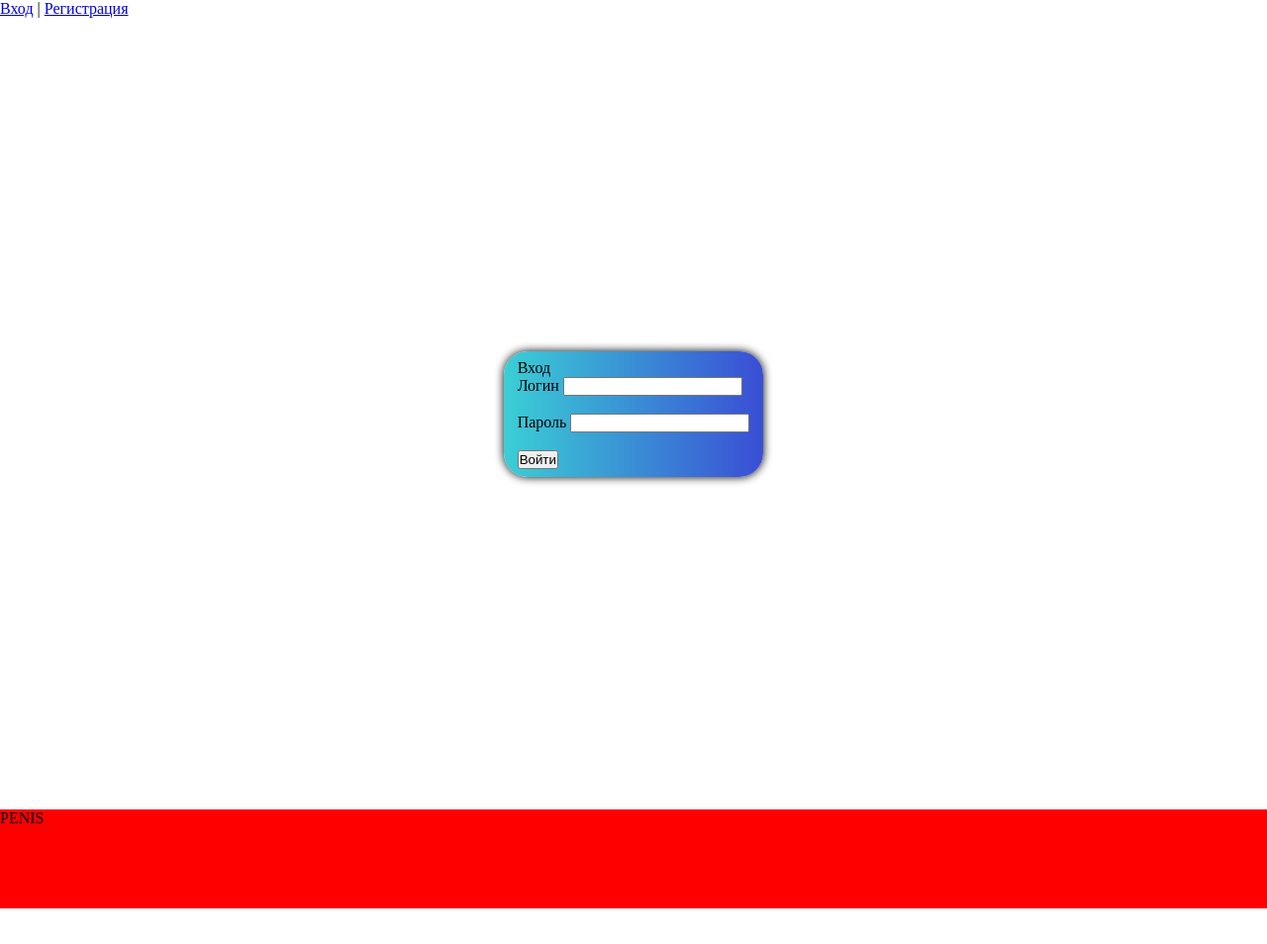
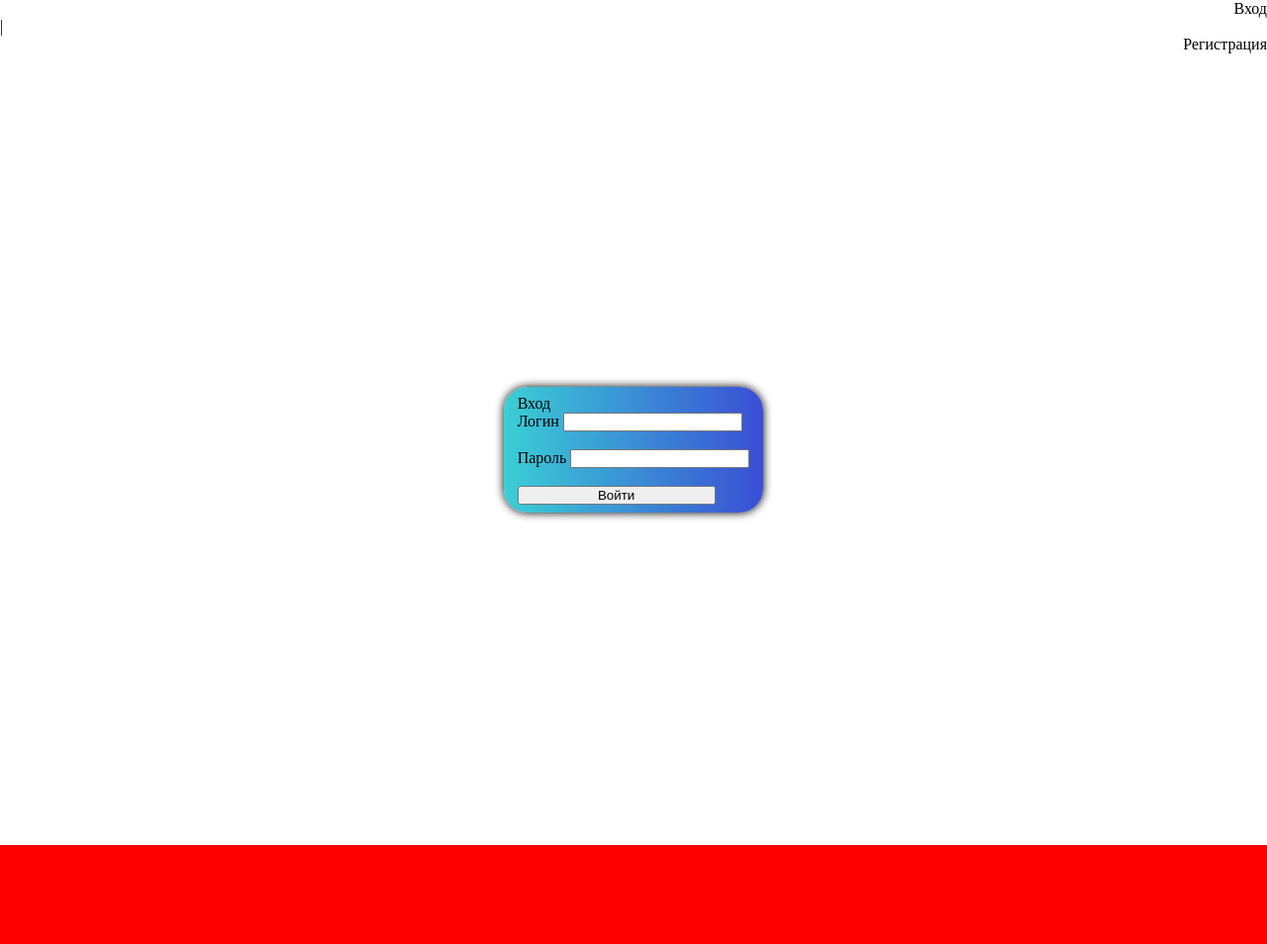
Before and after one commit to severtem6/pz, a plain HTML site: page index.html in a window 1280 px wide. Shown: the whole page at 99% size. Before the commit the page ends 918 px from the top, so only its background shows below. Drawn offline with Linux system fonts and the light colour scheme.

Commit message:
last change

```diff
--- a/css/style.css
+++ b/css/style.css
@@ -28,9 +28,21 @@ footer {
   border-radius: 24px;
   padding: 6px 12px;
   background-image: linear-gradient(90deg, #3acfd5 0%, #3a4ed5 100%);
-  /* Fill the inside with white */
   background-origin: border-box;
   border-width: 40px;
   box-shadow: 0px 0px 10px #000;
   border: 2px solid transparent;
 }
+
+.button-main {
+  width: 200px;
+}
+
+.heading a{
+  text-decoration: none;
+  color: black;
+  display: flex;
+
+  justify-content: end;
+  align-items: end;
+}
--- a/index.html
+++ b/index.html
@@ -18,22 +18,22 @@
         <div class="container">
           <div class="wrapper">
             <form class="registration">
-              <legend>Вход</legend>
+              <legend class="login_name">Вход</legend>
               <label for="login">Логин</label>
               <input id="login" type="text" required /><br /><br />
-              <label for="pass">Пароль </label>
+              <label for="pass">Пароль</label>
               <input
                 id="pass"
                 type="password"
                 minlength="6"
                 required
               /><br /><br />
-              <button>Войти</button>
+              <button class="button-main">Войти</button>
             </form>
           </div>
         </div>
       </main>
-      <footer>PENIS</footer>
+      <footer></footer>
     </div>
   </body>
 </html>
```
Also changed, not shown: html/registration.html (+2 -2 lines).
